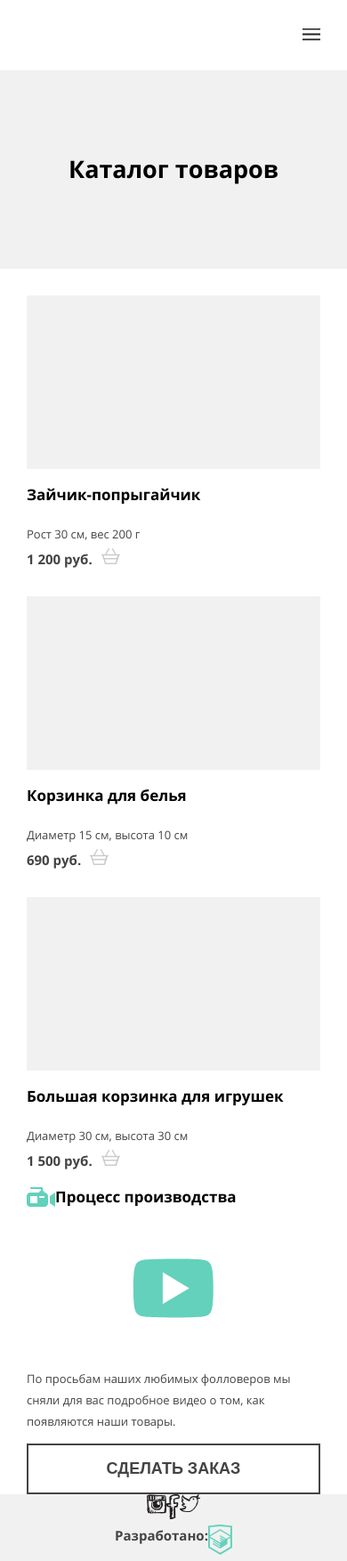
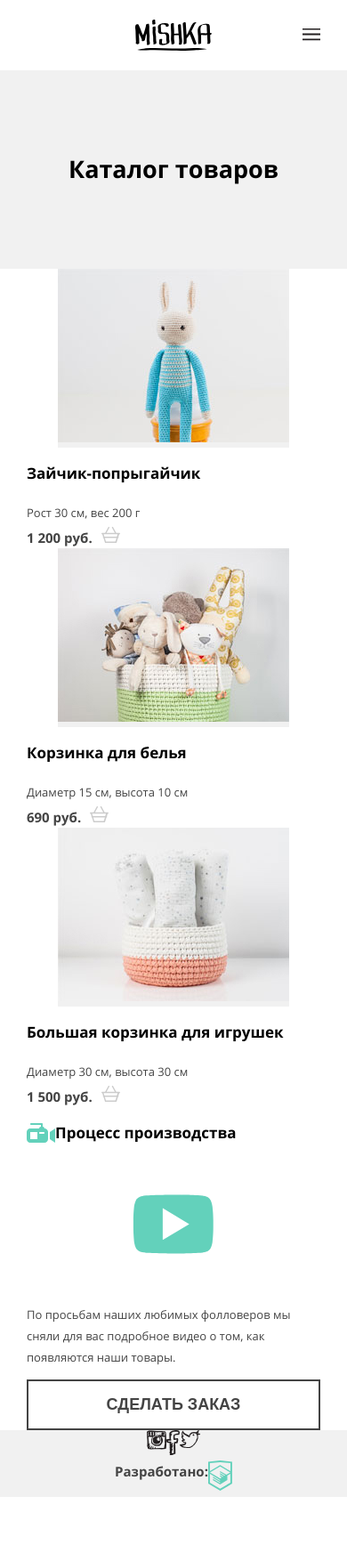
Before and after one commit to ViktorKotlov/1657329-mishka-24, a plain HTML site: page source/catalog.html in a window 390 px wide. Shown: the whole page at 89% size. After the commit the page ends 1682 px from the top, so only its background shows below. Drawn offline with nearby package versions, Linux system fonts and the light colour scheme; files that its build step writes are made by us from their sources; files whose address does not match are found by name.

Commit message:
карточка товаров в catalog - появился  нижний отступ

```diff
--- a/source/catalog.html
+++ b/source/catalog.html
@@ -10,14 +10,19 @@
 <!-- visually-hidden -->
 
 <body class="page__body">
-  <header class="header">
-    <a class="header__logo" href="index.html"><span class="visually-hidden">Логотип</span></a>
+  <header class="header container">
+    <a class="header__logo" href="index.html">
+      <picture>
+        <source srcset="img/logo/mishka-logo-tablet.svg" media="(min-width: 768px) and (max-width: 1149px)">
+        <source srcset="img/logo/mishka-logo-desktops.svg" media="(min-width: 1150px)">
+        <img src="img/logo/mishka-logo-mobile.svg" alt="Логотип">
+      </picture>
+    </a>
     <button class="header__nav-toggle" type="button"><img src="img/svg/site-nav__toggle.svg" width="20" height="14"
         alt="Открыть меню">
       <span class="visually-hidden">Открыть меню</span>
     </button>
     <nav class="site-nav">
-      <div class="site-nav__wrapper">
       <ul class="site-nav__list">
         <li class="site-nav__item">
           <ul class="main-nav-list">
@@ -33,13 +38,16 @@
         </li>
       </ul>
       <ul class="user-nav-list">
-          <li class="user-nav-list__item user-nav-list__item-search nav-item"><a href="#">
+        <li class="user-nav-list__item user-nav-list__item-search nav-item">
+          <a href="#">
             <svg width="18" height="18" viewBox="0 0 18 18" fill="none" xmlns="http://www.w3.org/2000/svg">
               <path opacity="0.2"
                 d="M17.6932 16.0568L14.2159 12.5795C15.2386 11.25 15.75 9.61364 15.75 7.875C15.75 3.47727 12.2727 0 7.875 0C3.47727 0 0 3.47727 0 7.875C0 12.2727 3.47727 15.75 7.875 15.75C9.61364 15.75 11.25 15.1364 12.5795 14.2159L16.0568 17.6932C16.2614 17.8977 16.4659 18 16.875 18C17.4886 18 18 17.4886 18 16.875C18 16.6705 17.8977 16.3636 17.6932 16.0568ZM2.25 7.875C2.25 4.80682 4.80682 2.25 7.875 2.25C10.9432 2.25 13.5 4.80682 13.5 7.875C13.5 10.9432 10.9432 13.5 7.875 13.5C4.80682 13.5 2.25 10.9432 2.25 7.875Z"
                 fill="black" />
             </svg>
-              Поиск по сайту</a></li>
+            <span>Поиск по сайту</span>
+          </a>
+        </li>
         <li class="user-nav-list__item user-nav-list__item-cart nav-item"><a href="#">
             <svg width="21" height="18" viewBox="0 0 21 18" fill="none" xmlns="http://www.w3.org/2000/svg">
               <path opacity="0.2"
@@ -49,22 +57,27 @@
             Корзина: пока пуста</a></li>
       </ul>
       <span class="site-nav__delivery-text">Бесплатная доставка по России</span>
-      </div>
     </nav>
   </header>
   <main class="page-main">
-    <section class="intro">
+    <section class="intro container">
       <div class="intro__wrapper">
         <h1 class="intro__title">Каталог товаров</h1>
       </div>
     </section>
-    <section class="catalog">
+    <section class="catalog container">
       <h2 class="visually-hidden">Список карточек товаров</h2>
       <ul class="catalog__list">
         <li class="catalog__item">
           <article class="product-card">
             <h2 class="visually-hidden">Карточка товара</h2>
-            <a class="product-card__image image-bunny" href="#"></a>
+            <a class="product-card__image image-bunny" href="#">
+              <picture>
+                <source srcset="img/jpg/catalog/hare-tablet.jpg" media="(min-width: 768px) and (max-width: 1149px)">
+                <source srcset="img/jpg/catalog/hare-desktop.jpg" media="(min-width: 1150px)">
+                <img src="img/jpg/catalog/hare-mobile.jpg" alt="Зайчик-попрыгайчик.">
+              </picture>
+            </a>
             <div class="product-card__content">
               <div class="product-card__main-info">
                 <h3 class="product-card__title title title--h3">Зайчик-попрыгайчик</h3>
@@ -88,7 +101,13 @@
         <li class="catalog__item">
           <article class="product-card">
             <h2 class="visually-hidden">Карточка товара</h2>
-            <a class="product-card__image image-basket" href="#"></a>
+            <a class="product-card__image image-basket" href="#">
+              <picture>
+                <source srcset="img/jpg/catalog/basket-toys-tablet.jpg" media="(min-width: 768px) and (max-width: 1149px)">
+                <source srcset="img/jpg/catalog/basket-toys-desktop.jpg" media="(min-width: 1150px)">
+                <img src="img/jpg/catalog/basket-toys-mobile.jpg" alt="Корзинка для белья.">
+              </picture>
+            </a>
             <div class="product-card__content">
               <div class="product-card__main-info">
                 <h3 class="product-card__title title title--h3">Корзинка для белья</h3>
@@ -112,7 +131,13 @@
         <li class="catalog__item">
           <article class="product-card">
             <h2 class="visually-hidden">Карточка товара</h2>
-            <a class="product-card__image image-big-basket" href="#"></a>
+            <a class="product-card__image image-big-basket" href="#">
+              <picture>
+                <source srcset="img/jpg/catalog/laundry-basket-tablet.jpg" media="(min-width: 768px) and (max-width: 1149px)">
+                <source srcset="img/jpg/catalog/laundry-basket-desktop.jpg" media="(min-width: 1150px)">
+                <img src="img/jpg/catalog/laundry-basket-mobile.jpg" alt="Большая корзинка для игрушек.">
+              </picture>
+            </a>
             <div class="product-card__content">
               <div class="product-card__main-info">
                 <h3 class="product-card__title title title--h3">Большая корзинка для игрушек</h3>
@@ -135,7 +160,7 @@
         </li>
       </ul>
     </section>
-    <section class="production">
+    <section class="production container">
       <div class="production__wrapper">
         <div class="production-title">
           <svg class="production-title__icon" width="32" height="22" viewBox="0 0 32 22" fill="none"
@@ -170,8 +195,11 @@
       </div>
     </section>
   </main>
-  <footer class="page-footer">
+  <footer class="page-footer container">
     <div class="page-footer__wrapper">
+      <a class="page-footer__logo" href="#">
+        <img src="img/logo/logo-footer.svg" width="102" height="35" alt="Логотип">
+      </a>
       <ul class="page-footer__list">
         <li class="page-footer__item">
           <a class="page-footer__link page-footer__link--vkontakte" href="https://vk.com/htmlacademy"><span
@@ -206,8 +234,7 @@
           <svg width="27" height="35" viewBox="0 0 27 35" fill="none" xmlns="http://www.w3.org/2000/svg">
             <path
               d="M13.6 0H13.5L0 1.4V26.1L13.5 34.1L26.9 26.1V1.4L13.6 0ZM25 12.1L13.5 5.3V5.2H13.4L13.3 5.1V5.2L1.9 12.1V3.1L13.4 1.9L25 3.1V12.1ZM13.4 6.8L24.9 13.5L20.4 16.1L13.3 11.9V13.3L19.2 16.8L18.3 17.3L13.3 14.3V15.7L17.1 18L16.3 18.5L13.3 16.7V18.1L15.2 19.2L13.4 20.3L2 13.6L13.4 6.8ZM1.9 15.1L13.3 21.9V22.9L5.4 18.2V19.6L13.4 24.4V25.5L5.4 20.8V22.2L13.4 27L21.5 22.1V16.9L24.9 14.9V24.9L13.4 31.8L1.9 25V15.1Z"
-              fill="#63D1BB" />
-          </svg>
+              fill="#63D1BB" /></svg>
           <span class="visually-hidden">HTML Academy</span></a>
       </div>
     </div>
--- a/source/sass/components/catalog.scss
+++ b/source/sass/components/catalog.scss
@@ -1,7 +1,13 @@
+.catalog {
+  @media (min-width: $mobile-width) and (max-width: 767px) {
+    padding: 0 30px;
+  }
+
+  @media (min-width: $tablet-width) {
+    padding: 0 50px;
+  }
+}
+
 .catalog__list {
   @include reset-list;
 }
-
-.catalog__item {
-  margin: 30px 30px 0 30px;
-}
--- a/source/sass/components/product-card.scss
+++ b/source/sass/components/product-card.scss
@@ -1,25 +1,13 @@
-.product-card {
-  .product-card__image {
-    display: block;
-    background-color: $section-bg-color;
-    min-width: 260px;
-    min-height: 195px;
-  }
+.product-card__image {
+  display: block;
+  background-color: $section-bg-color;
+  width: max-content;
+  height: auto;
+  margin: 0 auto;
 
-  .image-bunny {
-    background-image: url("../img/jpg/catalog/photo-1-mobile\ 1.jpg");
-    background-repeat: no-repeat;
-  }
-
-  .image-basket {
-    background-image: url("../img/jpg/catalog/photo-2-mobile\ 1.jpg");
-    background-repeat: no-repeat;
-  }
-
-  .image-big-basket {
-    background-image: url("../img/jpg/catalog/photo-3-mobile\ 1.jpg");
-    background-repeat: no-repeat;
-  }
+  // & picture {
+  //   display: flex;
+  // }
 }
 
 .product-card__text {
--- a/source/sass/components/promo.scss
+++ b/source/sass/components/promo.scss
@@ -101,6 +101,11 @@
   width: max-content;
   height: auto;
   margin: 0 auto;
+  background-color: $section-bg-color;
+
+  & picture {
+    display: flex;
+  }
 
   @media (min-width: $tablet-width) {
     grid-area: image;
```
Lines whose indentation alone changed are shown as unchanged.
